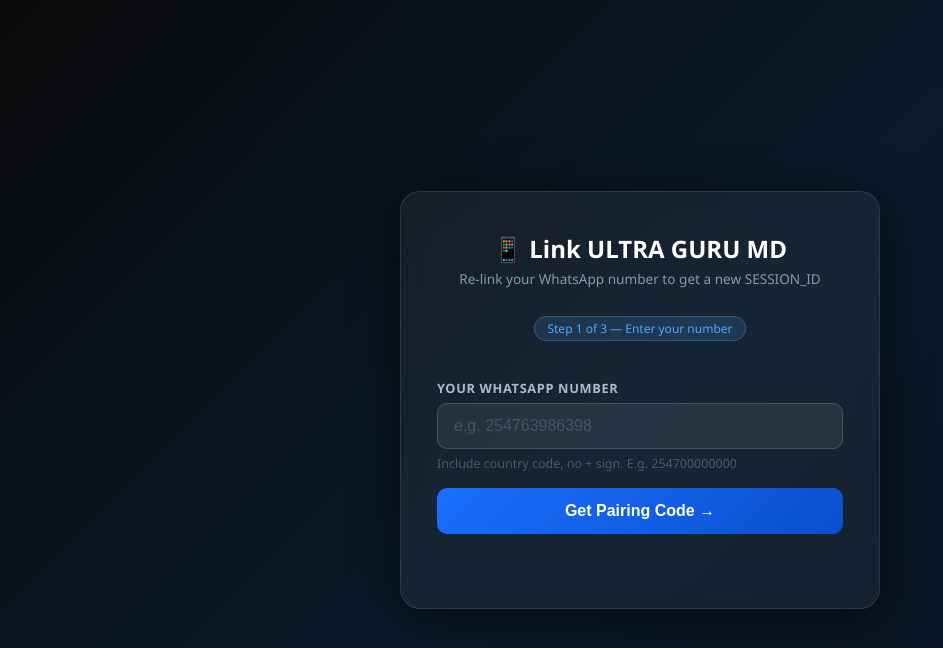
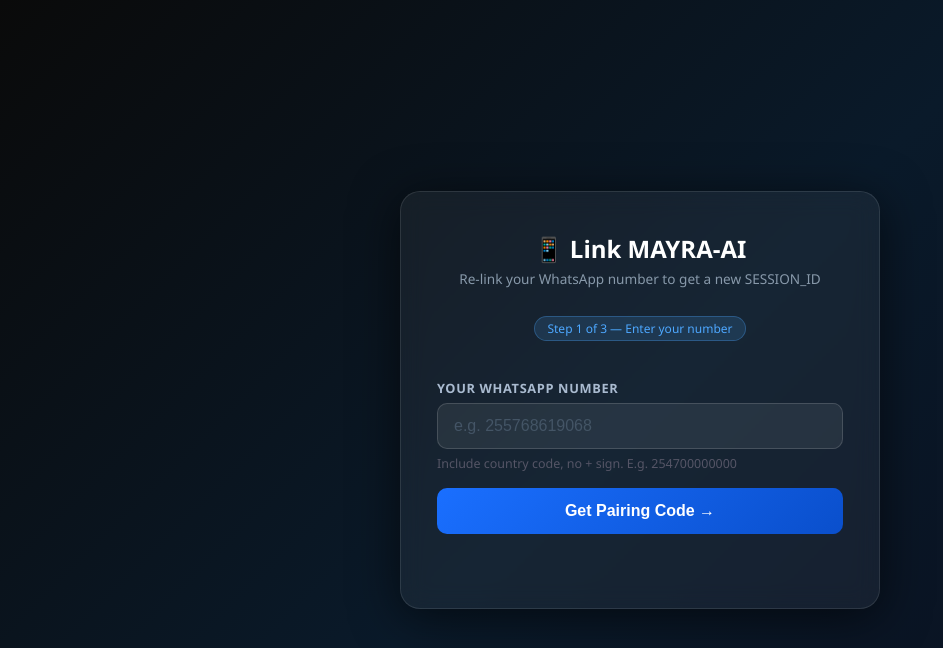
Before and after one commit to Mayrabrand/MAYRA-AI, a website: page mayra/pair.html in a window 1280 px wide. Shown: the whole page, without its empty margins (0-943 px from the left). Drawn offline with Linux system fonts and the light colour scheme.

Commit message:
Update pair.html

```diff
--- a/mayra/pair.html
+++ b/mayra/pair.html
@@ -3,7 +3,7 @@
 <head>
     <meta charset="UTF-8">
     <meta name="viewport" content="width=device-width, initial-scale=1.0">
-    <title>ULTRA GURU MD — Link Bot</title>
+    <title>MAYRA-AI — Link Bot</title>
     <style>
         *{margin:0;padding:0;box-sizing:border-box}
         body{min-height:100vh;background:linear-gradient(135deg,#0a0a0a 0%,#0a1a2a 50%,#0a0f1e 100%);font-family:'Segoe UI',system-ui,sans-serif;display:flex;align-items:center;justify-content:center;padding:20px}
@@ -43,7 +43,7 @@
 </head>
 <body>
 <div class="card">
-    <h1>📱 Link ULTRA GURU MD</h1>
+    <h1>📱 Link MAYRA-AI</h1>
     <p class="sub">Re-link your WhatsApp number to get a new SESSION_ID</p>
 
     <!-- STEP 1: Enter phone -->
@@ -52,7 +52,7 @@
             <span class="badge">Step 1 of 3 — Enter your number</span>
         </div>
         <label for="phone">Your WhatsApp Number</label>
-        <input type="tel" id="phone" placeholder="e.g. 254763986398" autocomplete="off">
+        <input type="tel" id="phone" placeholder="e.g. 255768619068" autocomplete="off">
         <p style="color:#556;font-size:.78rem;margin-top:6px">Include country code, no + sign. E.g. 254700000000</p>
         <button id="pairBtn" onclick="startPair()">Get Pairing Code →</button>
         <div class="status-msg" id="status1"></div>
```
